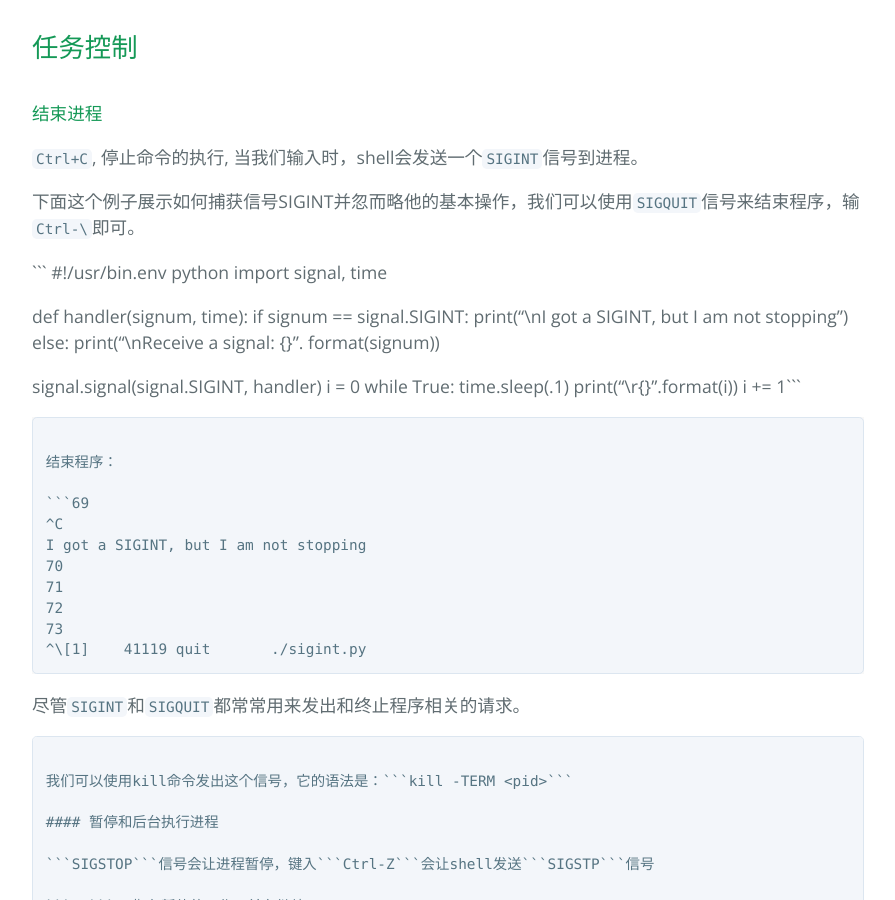
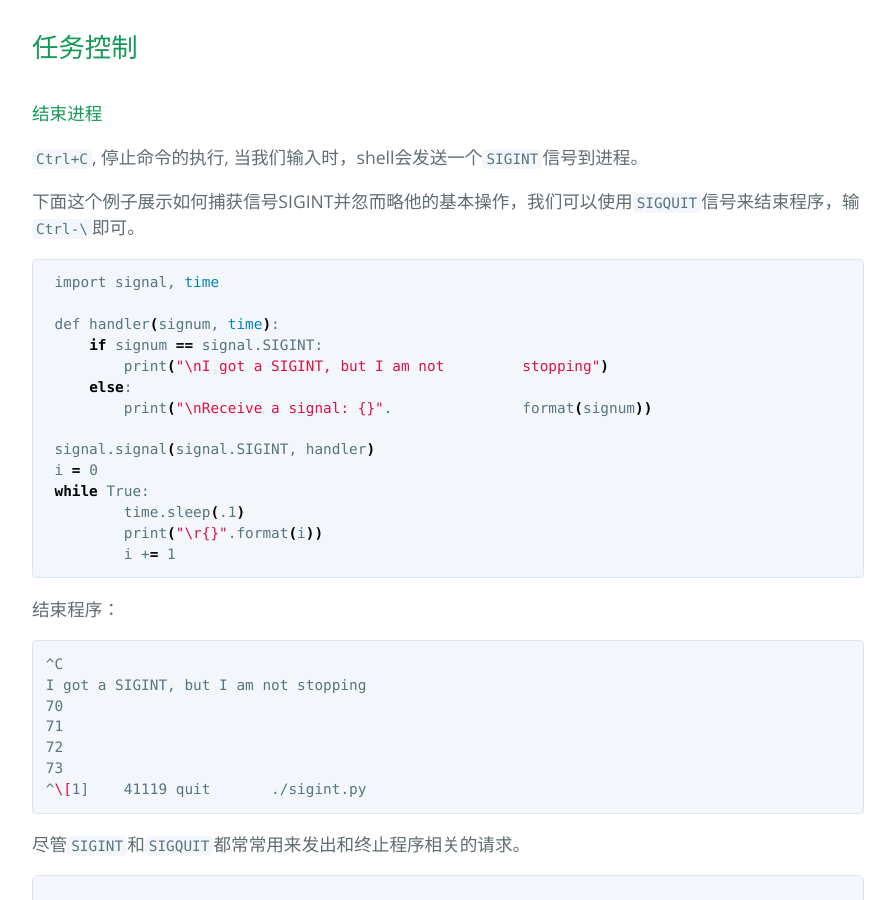
Before and after one commit to yafengxn/yafengxn.github.io, a Jekyll site: the page built from _posts/2020-11-10-missing-semester-0x05命令行环境.md, in a window 1280 px wide and 900 px high, scrolled down 370 px. Shown: the whole window, without its empty margins (192-1087 px from the left). Built offline with Jekyll 4.4.1, drawn with Linux system fonts in a browser that asks for light colours; our own code applies the rules of GitHub Pages for plain Markdown files.

Commit message:
update new article 2020-11-10-missing-semester-0x05命令行环境.md

````diff
--- a/_posts/2020-11-10-missing-semester-0x05命令行环境.md
+++ b/_posts/2020-11-10-missing-semester-0x05命令行环境.md
@@ -6,7 +6,7 @@
 
 下面这个例子展示如何捕获信号SIGINT并忽而略他的基本操作，我们可以使用```SIGQUIT```信号来结束程序，输```Ctrl-\```即可。
 
-``` #!/usr/bin.env python
+``` shell
  import signal, time
 
  def handler(signum, time):
@@ -20,12 +20,12 @@
  while True:
          time.sleep(.1)
          print("\r{}".format(i))
-         i += 1```
+         i += 1
 ```
 
 结束程序：
 
-```69
+```shell
 ^C
 I got a SIGINT, but I am not stopping
 70
````
Also changed, not shown: 1 other file.
